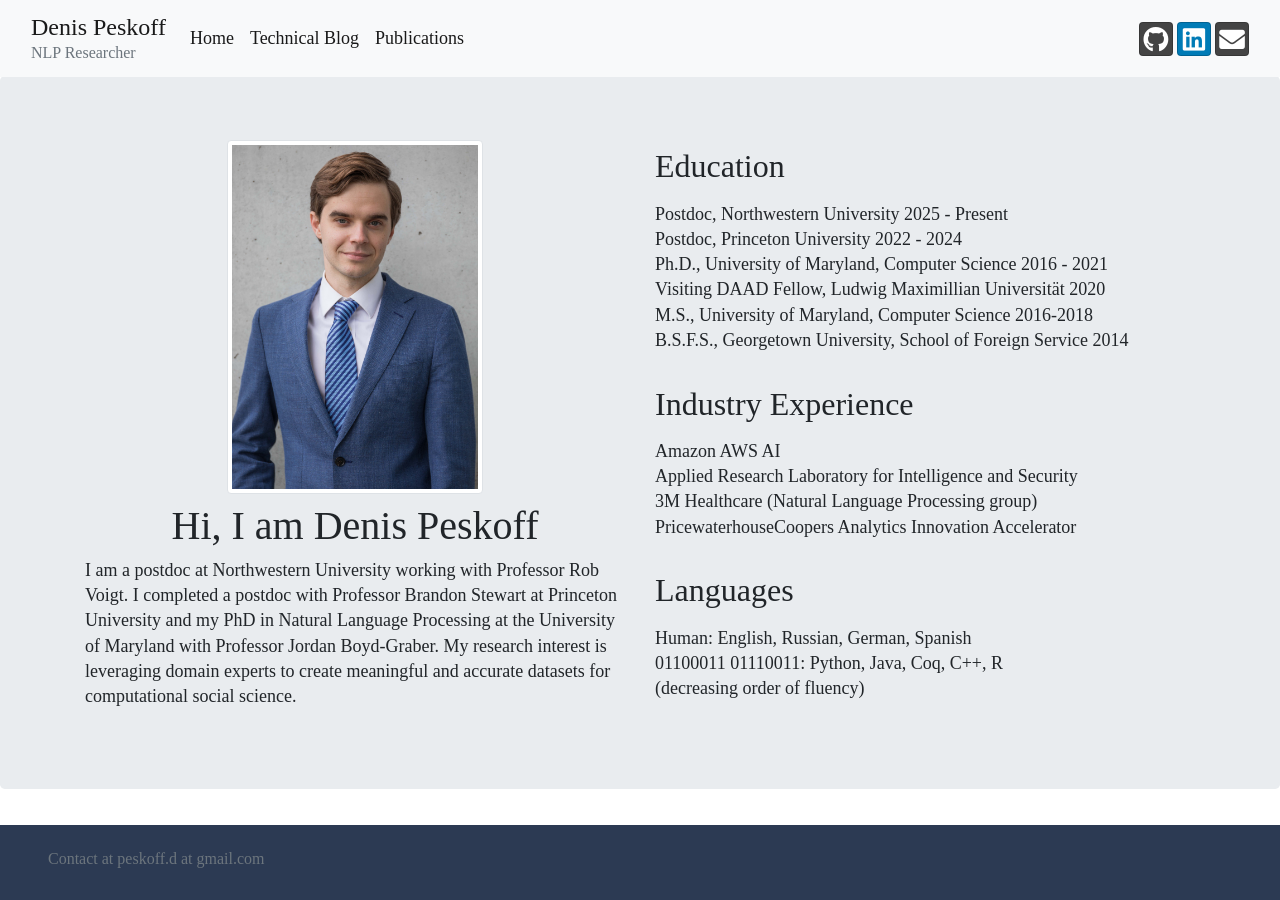
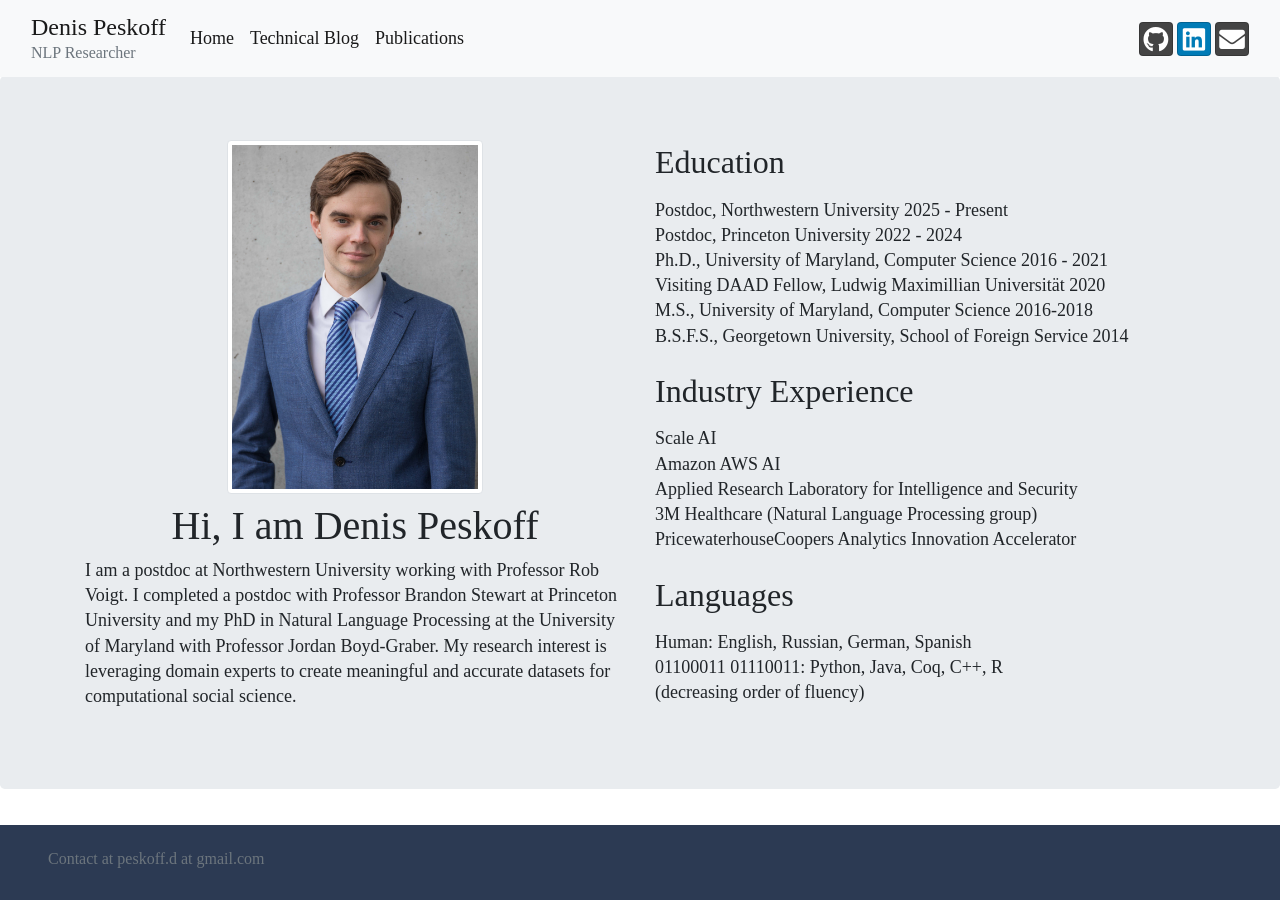
Before and after one commit to trigaten/Denis-Peskov-s-New-Website, a Jekyll site: the page built from index.html, in a window 1280 px wide. Built offline with Jekyll 4.4.1, drawn with Linux system fonts in a browser that asks for light colours; nearby versions of some CDN libraries.

Commit message:
Update ind_exp.yml

```diff
--- a/_data/ind_exp.yml
+++ b/_data/ind_exp.yml
@@ -1,3 +1,4 @@
+- name: Scale AI
 - name: Amazon AWS AI
 - name: Applied Research Laboratory for Intelligence and Security
 - name: 3M Healthcare (Natural Language Processing group)
```
